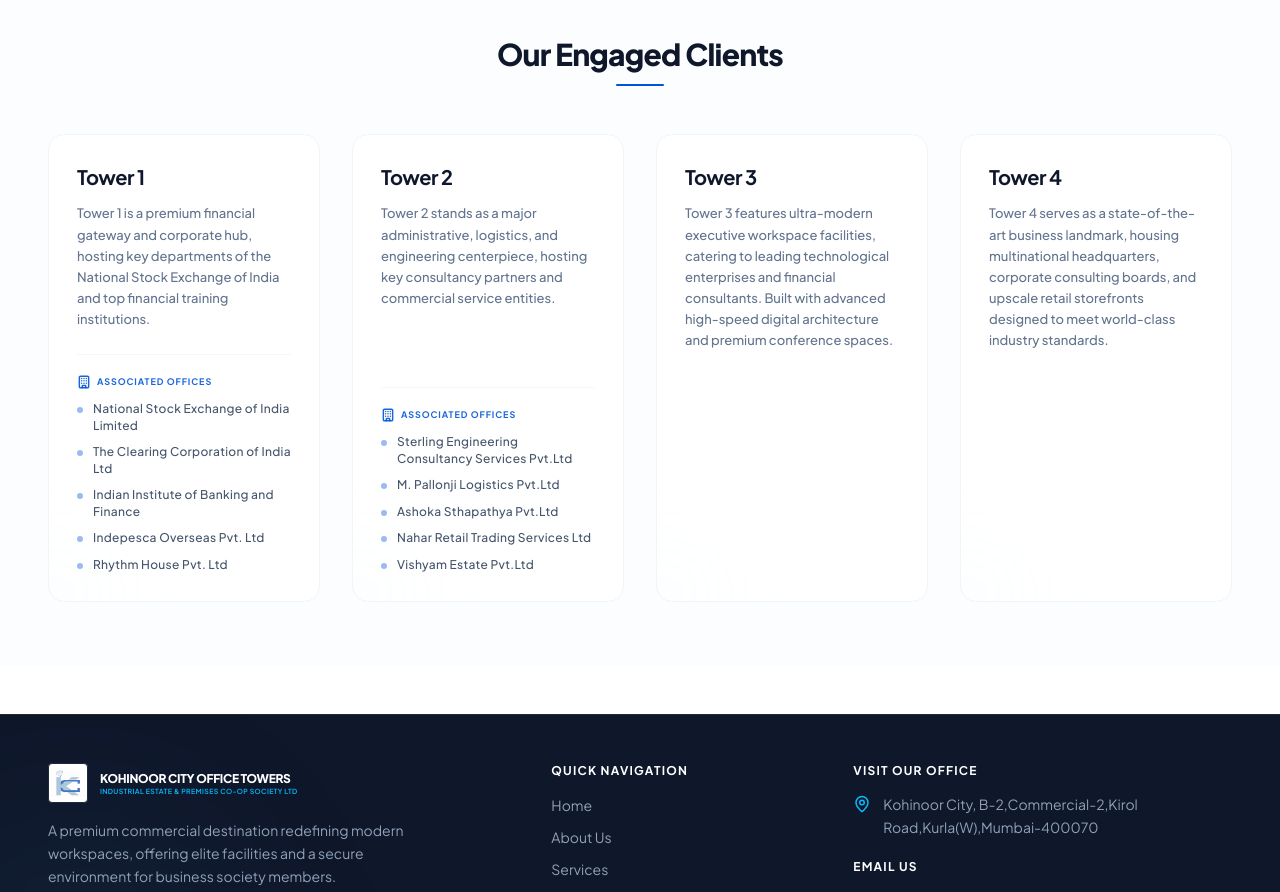
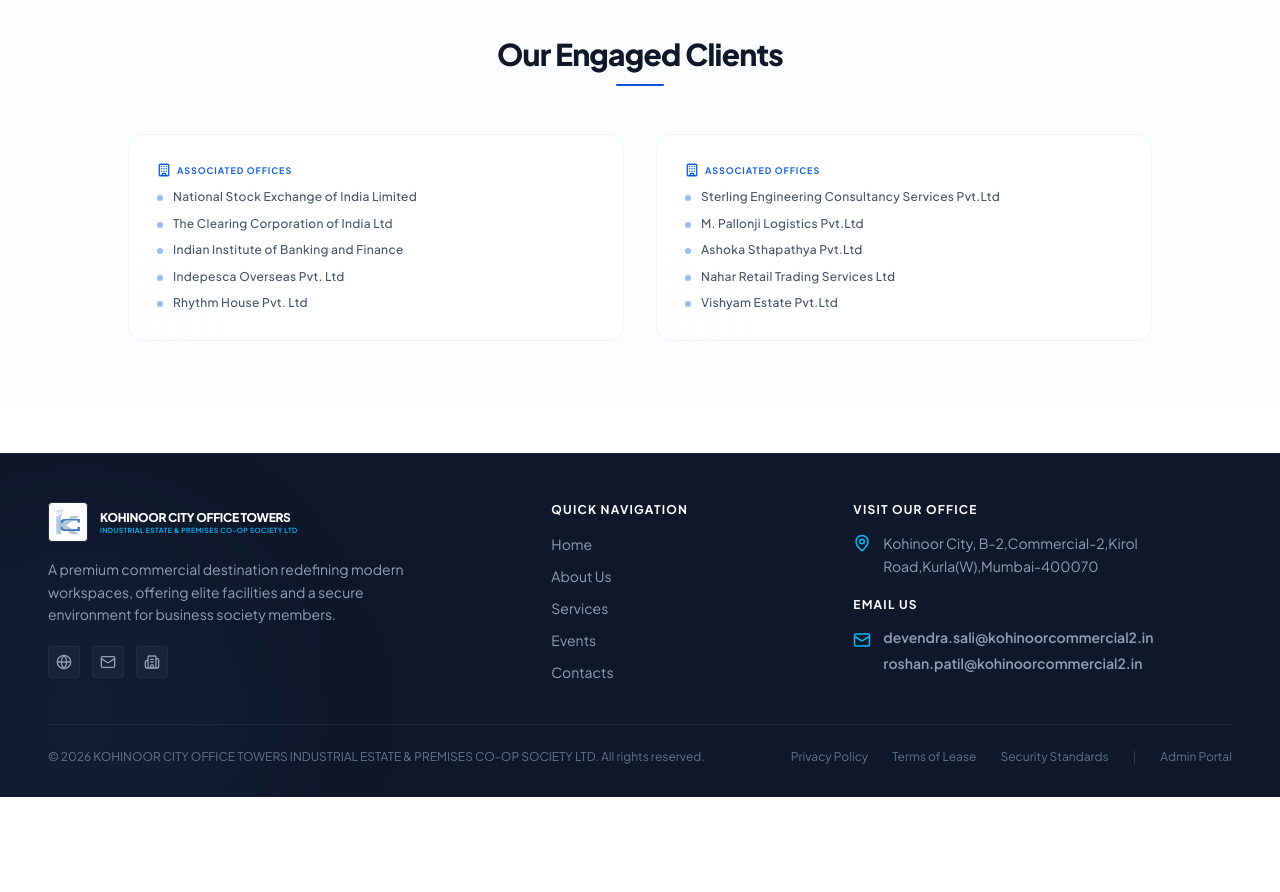
Before and after one commit to AltimaOak/kohinoor-pvt-ltd, a Next.js app: page /about in a window 1280 px wide. Shown: the part 820-1712 px from the top of the page. After the commit the page ends 1617 px from the top, so only its background shows below. Built offline with nearby package versions, Linux system fonts and the light colour scheme.

Commit message:
Services page heading chnaged

```diff
--- a/src/app/about/page.tsx
+++ b/src/app/about/page.tsx
@@ -37,18 +37,6 @@
       "4. Nahar Retail Trading Services Ltd",
       "5. Vishyam Estate Pvt.Ltd"
     ]
-  },
-  {
-    id: "tower-3",
-    name: "Tower 3",
-    sub: "Commercial - II",
-    description: "Tower 3 features ultra-modern executive workspace facilities, catering to leading technological enterprises and financial consultants. Built with advanced high-speed digital architecture and premium conference spaces."
-  },
-  {
-    id: "tower-4",
-    name: "Tower 4",
-    sub: "Commercial - II",
-    description: "Tower 4 serves as a state-of-the-art business landmark, housing multinational headquarters, corporate consulting boards, and upscale retail storefronts designed to meet world-class industry standards."
   }
 ];
 
@@ -187,7 +175,7 @@
           </div>
 
           {/* Grid */}
-          <div className="grid grid-cols-1 md:grid-cols-2 lg:grid-cols-4 gap-6 sm:gap-8 items-stretch">
+          <div className="grid grid-cols-1 md:grid-cols-2 gap-6 sm:gap-8 items-stretch max-w-5xl mx-auto w-full">
             {towersData.map((tower, idx) => (
               <motion.div
                 key={tower.id}
@@ -204,23 +192,9 @@
                 <div className="absolute -bottom-10 -left-10 w-24 h-24 rounded-full bg-sky-200/5 blur-2xl group-hover:bg-[#0055d4]/5 transition-colors duration-500 pointer-events-none z-0" />
 
                 <div className="relative z-10 flex flex-col gap-5 h-full justify-between">
-                  <div>
-                    {/* Tower Name */}
-                    <h4 className="text-xl font-bold text-slate-900 tracking-tight mb-3 group-hover:text-[#0055d4] transition-colors duration-300">
-                      {tower.name}
-                    </h4>
-
-                    {/* Tower Description */}
-                    {tower.description && (
-                      <p className="text-slate-500 text-xs sm:text-[13px] leading-relaxed mb-1 font-medium">
-                        {tower.description}
-                      </p>
-                    )}
-                  </div>
-
                   {/* Associated Offices */}
                   {tower.offices && tower.offices.length > 0 && (
-                    <div className="flex flex-col gap-3 border-t border-slate-100/80 pt-5 mt-auto">
+                    <div className="flex flex-col gap-3 w-full">
                       <span className="flex items-center gap-1.5 text-[9px] font-bold text-[#0055d4]/90 uppercase tracking-widest select-none">
                         <Building className="w-3.5 h-3.5 stroke-[2.5]" />
                         Associated Offices
--- a/src/app/services/page.tsx
+++ b/src/app/services/page.tsx
@@ -376,28 +376,38 @@
         strategy="lazyOnload"
       />
 
-      {/* 1. HEADER SECTION */}
-      <section className="relative pt-16 pb-10 px-6 md:px-12 max-w-7xl mx-auto w-full bg-[radial-gradient(circle_at_top_right,rgba(56,189,248,0.08),transparent_60%)]">
+      {/* 1. HEADER PAGE BANNER */}
+      <section className="relative pt-16 pb-12 px-6 md:px-12 max-w-7xl mx-auto w-full bg-[radial-gradient(circle_at_top_right,rgba(56,189,248,0.08),transparent_60%)] z-10">
         {/* Glow backdrop */}
-        <div className="absolute top-0 left-10 w-96 h-96 rounded-full bg-sky-200/10 blur-[80px] pointer-events-none" />
-
-        <div className="max-w-3xl flex flex-col gap-3 text-left relative z-10">
+        <div className="absolute top-0 right-10 w-96 h-96 rounded-full bg-sky-200/10 blur-[80px] pointer-events-none" />
+
+        <div className="max-w-3xl flex flex-col gap-4 text-left relative z-10">
+          <motion.div
+            initial={{ opacity: 0, y: 10 }}
+            animate={{ opacity: 1, y: 0 }}
+            className="inline-flex items-center gap-1.5 text-[#0055d4] text-[10px] font-bold uppercase tracking-wider select-none"
+          >
+            <Building2 className="w-3.5 h-3.5 shrink-0" />
+            <span>KOHINOOR SERVICES</span>
+          </motion.div>
+
           <motion.h1
             initial={{ opacity: 0, y: 15 }}
             animate={{ opacity: 1, y: 0 }}
             transition={{ delay: 0.1 }}
-            className="text-4xl md:text-5xl font-black font-display text-gradient-sky tracking-tight leading-[1.1]"
+            className="text-3xl sm:text-4xl md:text-5xl font-extrabold tracking-tight text-slate-900 leading-[1.15]"
           >
-            Our Services
+            Excellent Facilities & <br className="hidden sm:inline" />
+            <span className="text-[#0055d4]">Essential Services</span>
           </motion.h1>
 
           <motion.p
             initial={{ opacity: 0, y: 15 }}
             animate={{ opacity: 1, y: 0 }}
             transition={{ delay: 0.2 }}
-            className="text-slate-600 text-sm md:text-base leading-relaxed"
+            className="text-slate-500 text-sm md:text-base leading-relaxed max-w-2xl"
           >
-            Explore our facilities designed for all occupants.
+            Explore our comprehensive services designed for a smarter workplace.
           </motion.p>
         </div>
       </section>
```
